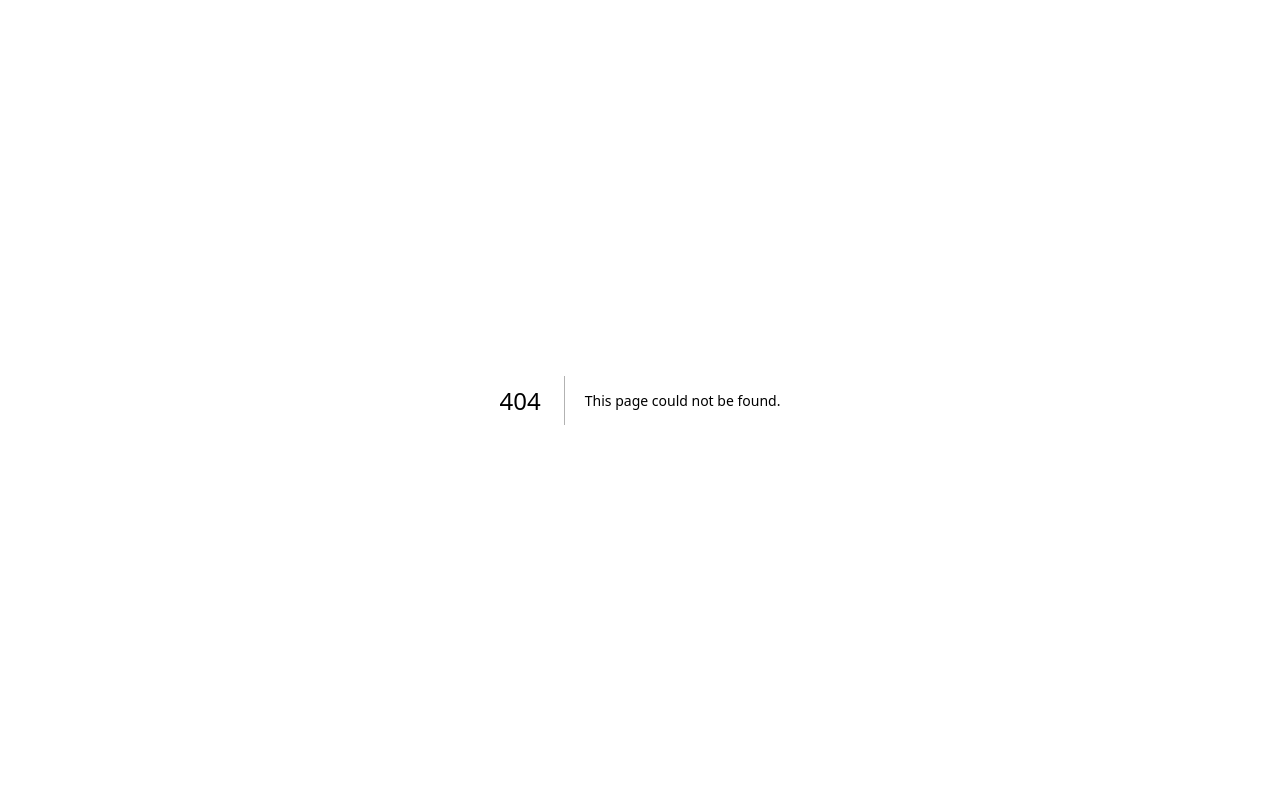
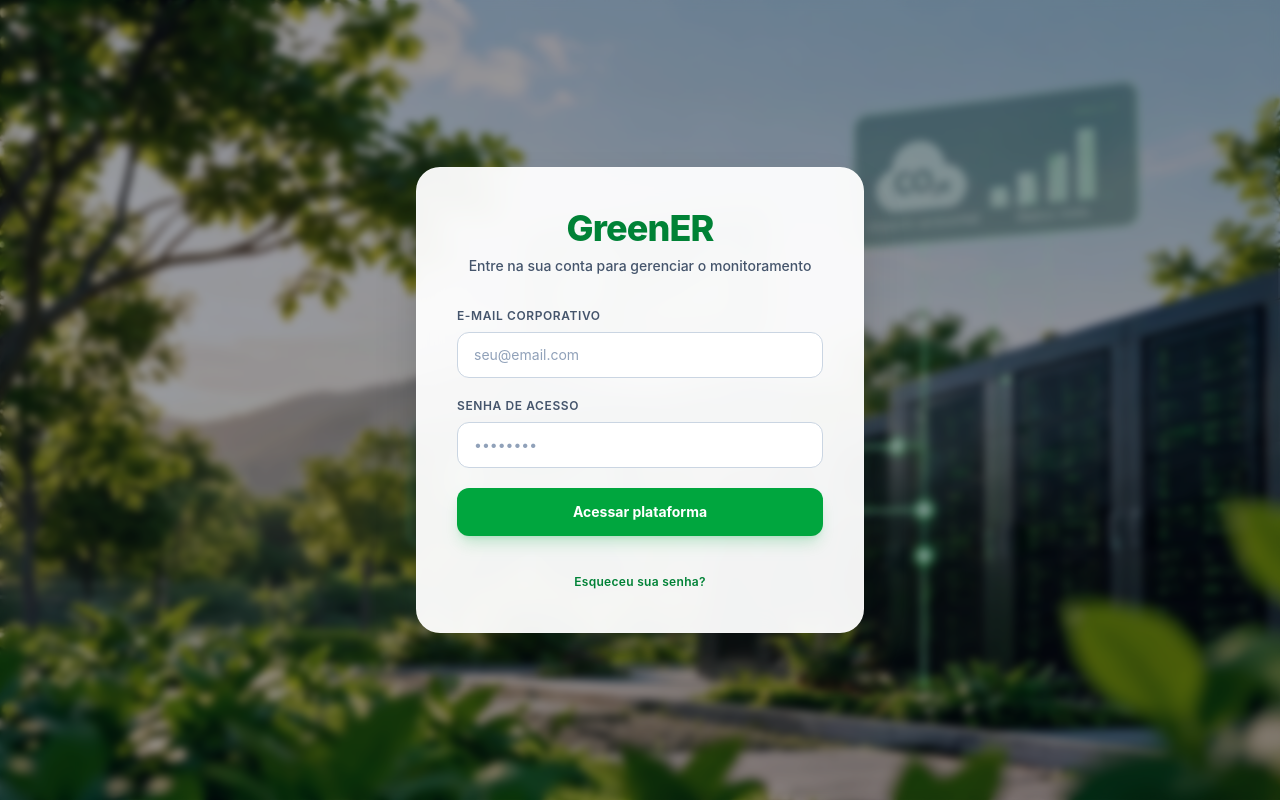
Before and after one commit to devmaster-organizations/greener, a Next.js app in the folder frontend/: page /login in a window 1280 px wide. Before the commit this address had no page. Built offline with nearby package versions, Linux system fonts and the light colour scheme.

Commit message:
feat: adiciona login simulado para primeira sprint

```diff
--- /dev/null
+++ b/frontend/src/app/login/page.tsx
@@ -0,0 +1,164 @@
+
+'use client';
+
+import React, { useState } from 'react';
+
+export default function LoginPage() {
+  const [email, setEmail] = useState('');
+  const [password, setPassword] = useState('');
+  const [isLoading, setIsLoading] = useState(false);
+  const [errorMessage, setErrorMessage] = useState('');
+  const [successMessage, setSuccessMessage] = useState('');
+
+  const handleSubmit = (e: React.FormEvent<HTMLFormElement>) => {
+    e.preventDefault();
+
+    setErrorMessage('');
+    setSuccessMessage('');
+
+    if (!email.trim() || !password) {
+      setErrorMessage('Por favor, preencha todos os campos.');
+      return;
+    }
+
+    // Login simulado para a primeira Sprint
+    setIsLoading(true);
+    setSuccessMessage('Login realizado com sucesso! Redirecionando...');
+
+    setTimeout(() => {
+      window.location.href = '/dashboard';
+    }, 1500);
+  };
+
+  return (
+    <main className="relative isolate min-h-screen flex items-center justify-center overflow-hidden px-4">
+      {/* Imagem de fundo */}
+      <div
+        className="absolute inset-0 -z-20 bg-cover bg-center"
+        style={{
+          backgroundImage: "url('/green-datacenter.jpg')",
+        }}
+      />
+
+      {/* Camada para melhorar a leitura */}
+      <div className="absolute inset-0 -z-10 bg-slate-950/40 backdrop-blur-xs" />
+
+      {/* Card de login */}
+      <div className="w-full max-w-md rounded-3xl bg-white/95 backdrop-blur-md p-8 sm:p-10 shadow-2xl border border-white/20">
+        <div className="mb-8 text-center">
+          <h1 className="text-4xl font-extrabold tracking-tight text-green-700">
+            GreenER
+          </h1>
+
+          <p className="mt-2 text-sm font-medium text-slate-600">
+            Entre na sua conta para gerenciar o monitoramento
+          </p>
+        </div>
+
+        {errorMessage && (
+          <div
+            role="alert"
+            className="mb-4 p-3.5 rounded-xl bg-red-50 border border-red-200 text-red-700 text-sm font-medium"
+          >
+            {errorMessage}
+          </div>
+        )}
+
+        {successMessage && (
+          <div
+            role="status"
+            className="mb-4 p-3.5 rounded-xl bg-emerald-50 border border-emerald-200 text-emerald-800 text-sm font-medium"
+          >
+            {successMessage}
+          </div>
+        )}
+
+        <form onSubmit={handleSubmit} className="space-y-5">
+          <div>
+            <label
+              htmlFor="email"
+              className="mb-2 block text-xs font-semibold uppercase tracking-wider text-slate-600"
+            >
+              E-mail corporativo
+            </label>
+
+            <input
+              id="email"
+              type="email"
+              required
+              value={email}
+              onChange={(e) => setEmail(e.target.value)}
+              placeholder="seu@email.com"
+              className="w-full rounded-xl border border-slate-300 bg-white px-4 py-3 text-slate-800 placeholder-slate-400 text-sm outline-none transition focus:border-green-600 focus:ring-4 focus:ring-green-100 disabled:bg-slate-100"
+              disabled={isLoading}
+            />
+          </div>
+
+          <div>
+            <label
+              htmlFor="password"
+              className="mb-2 block text-xs font-semibold uppercase tracking-wider text-slate-600"
+            >
+              Senha de acesso
+            </label>
+
+            <input
+              id="password"
+              type="password"
+              required
+              value={password}
+              onChange={(e) => setPassword(e.target.value)}
+              placeholder="••••••••"
+              className="w-full rounded-xl border border-slate-300 bg-white px-4 py-3 text-slate-800 placeholder-slate-400 text-sm outline-none transition focus:border-green-600 focus:ring-4 focus:ring-green-100 disabled:bg-slate-100"
+              disabled={isLoading}
+            />
+          </div>
+
+          <button
+            type="submit"
+            disabled={isLoading}
+            className="w-full flex justify-center items-center rounded-xl bg-green-600 px-4 py-3.5 text-sm font-bold text-white shadow-lg shadow-green-600/20 transition hover:bg-green-700 active:scale-[0.99] disabled:opacity-50 disabled:cursor-not-allowed"
+          >
+            {isLoading ? (
+              <span className="flex items-center gap-2">
+                <svg
+                  className="animate-spin h-5 w-5 text-white"
+                  viewBox="0 0 24 24"
+                  fill="none"
+                  aria-hidden="true"
+                >
+                  <circle
+                    className="opacity-25"
+                    cx="12"
+                    cy="12"
+                    r="10"
+                    stroke="currentColor"
+                    strokeWidth="4"
+                  />
+                  <path
+                    className="opacity-75"
+                    fill="currentColor"
+                    d="M4 12a8 8 0 018-8v8H4z"
+                  />
+                </svg>
+                Acessando...
+              </span>
+            ) : (
+              'Acessar plataforma'
+            )}
+          </button>
+        </form>
+
+        <div className="mt-8 text-center">
+          <a
+            href="#"
+            onClick={(e) => e.preventDefault()}
+            className="text-xs font-semibold text-green-700 hover:text-green-800 hover:underline tracking-wide"
+          >
+            Esqueceu sua senha?
+          </a>
+        </div>
+      </div>
+    </main>
+  );
+}
```
